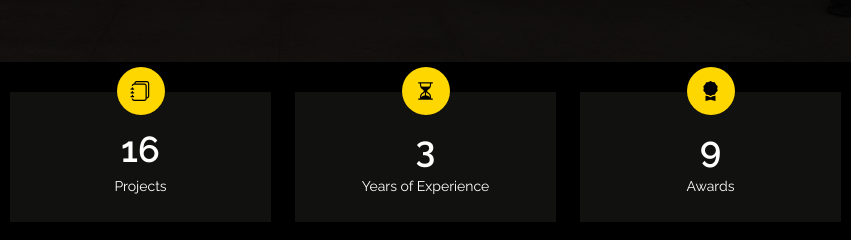
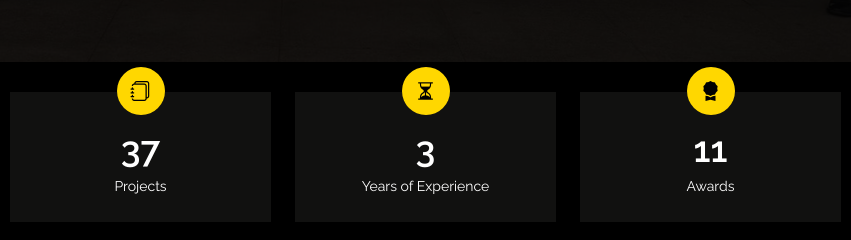
Before and after one commit to RasandunSP/LCCDA-Web, a plain HTML site: page index.html in a window 1280 px wide. Shown: the part 1480-1720 px from the top of the page, 357-1208 px from the left. Drawn offline with nearby package versions, Linux system fonts and the light colour scheme; a web font is replaced by a local one.

Commit message:
Update index.html

```diff
--- a/index.html
+++ b/index.html
@@ -117,7 +117,7 @@
           <div class="col-lg-3 col-6">
             <div class="count-box">
               <i class="bi bi-journals"></i>
-              <span data-purecounter-start="0" data-purecounter-end="521" data-purecounter-duration="1" class="purecounter">16</span>
+              <span data-purecounter-start="0" data-purecounter-end="521" data-purecounter-duration="1" class="purecounter">37</span>
               <p>Projects</p>
             </div>
           </div>
@@ -133,7 +133,7 @@
           <div class="col-lg-3 col-6 mt-5 mt-lg-0">
             <div class="count-box">
               <i class="bi bi-award-fill"></i>
-              <span data-purecounter-start="0" data-purecounter-end="15" data-purecounter-duration="1" class="purecounter">9</span>
+              <span data-purecounter-start="0" data-purecounter-end="15" data-purecounter-duration="1" class="purecounter">11</span>
               <p>Awards</p>
             </div>
           </div>
```
